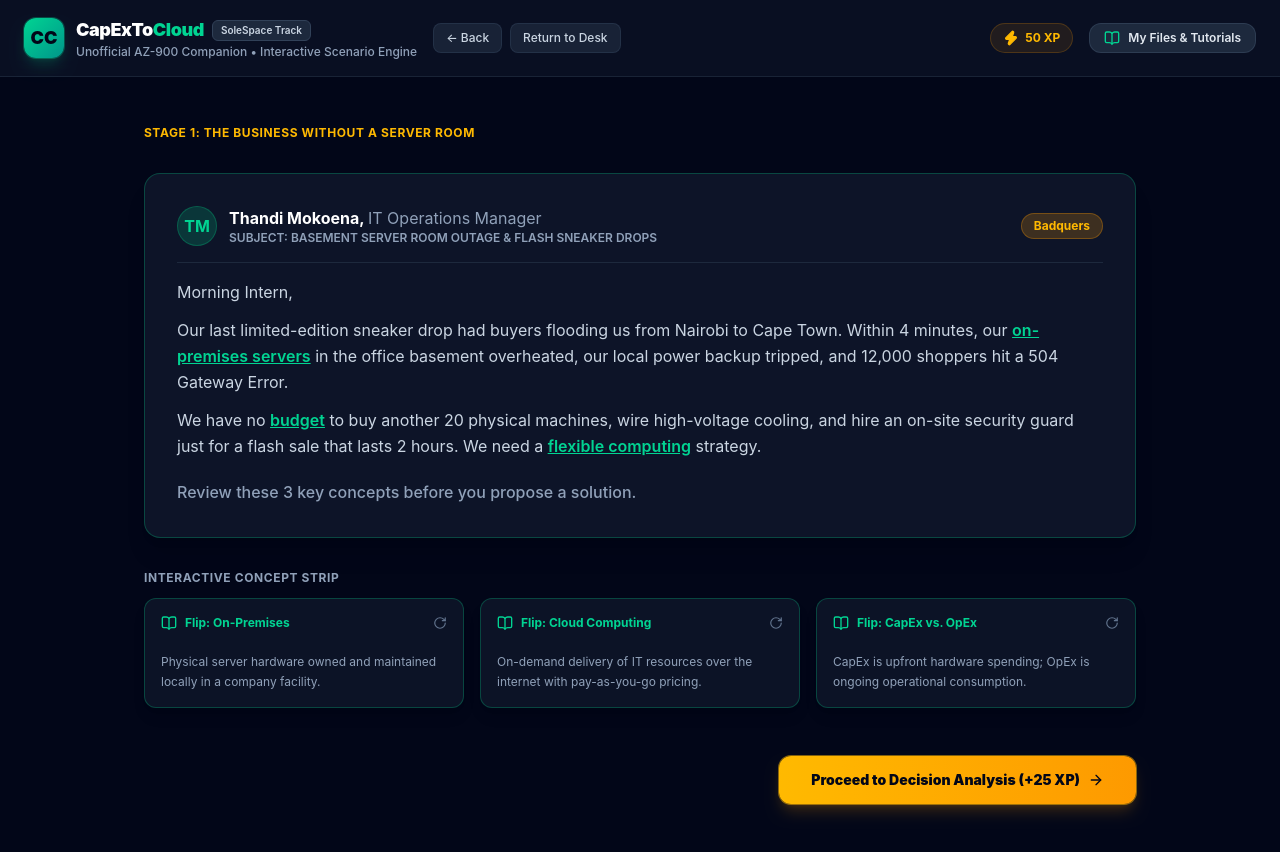
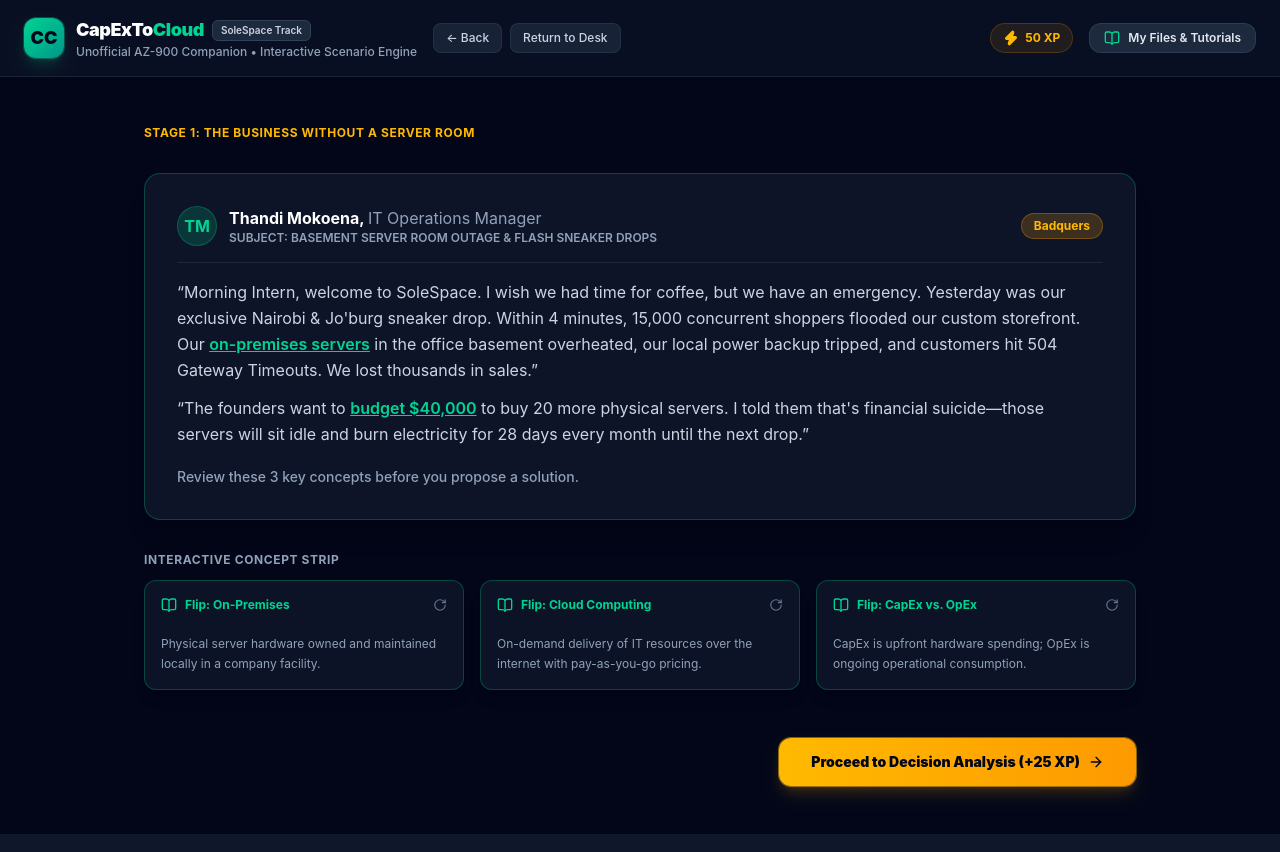
Before and after one commit to MsMasingita/CapExToCloud, a React (Vite) app: page / in a window 1280 px wide. Both pictures are taken after a click on the button "Accept SoleSpace Assignment". Built offline with nearby package versions, Linux system fonts and the light colour scheme.

Commit message:
fix: update budget currency to KES in Thandi briefing scenario

```diff
--- a/src/components/ScreenBriefing.tsx
+++ b/src/components/ScreenBriefing.tsx
@@ -27,13 +27,13 @@ export const ScreenBriefing: React.FC<ScreenBriefingProps> = ({ onProceed }) =>
       id: 'capex-opex',
       title: 'Flip: CapEx vs. OpEx',
       concept: 'CapEx is upfront hardware spending; OpEx is ongoing operational consumption.',
-      application: 'Avoiding KES 40,000 server purchases by paying only for active drop compute.'
+      application: 'Avoiding $40,000 server purchases by paying only for active drop compute.'
     }
   ];
 
   return (
     <div className="max-w-5xl mx-auto px-4 py-8 md:py-12 space-y-8 animate-fadeIn">
-      {/* Header Banner */}
+      {/* Stage Banner */}
       <div className="space-y-1">
         <div className="text-amber-400 text-xs font-bold uppercase tracking-wider">
           STAGE 1: THE BUSINESS WITHOUT A SERVER ROOM
@@ -52,7 +52,7 @@ export const ScreenBriefing: React.FC<ScreenBriefingProps> = ({ onProceed }) =>
                 Thandi Mokoena, <span className="text-slate-400 font-normal">IT Operations Manager</span>
               </h2>
               <p className="text-xs text-slate-400 font-semibold uppercase">
-                SUBJECT: Basement Server Room Outage &amp; Flash Sneaker Drops
+                SUBJECT: BASEMENT SERVER ROOM OUTAGE &amp; FLASH SNEAKER DROPS
               </p>
             </div>
           </div>
@@ -61,24 +61,24 @@ export const ScreenBriefing: React.FC<ScreenBriefingProps> = ({ onProceed }) =>
           </span>
         </div>
 
-        <div className="text-slate-300 text-sm md:text-base leading-relaxed space-y-3">
-          <p>Morning Intern,</p>
+        {/* Thandi's Exact Scenario Text */}
+        <div className="text-slate-300 text-sm md:text-base leading-relaxed space-y-3 font-normal">
           <p>
-            Our last limited-edition sneaker drop had buyers flooding us from Nairobi to Cape Town. Within 4 minutes, our <span className="text-emerald-400 font-semibold underline">on-premises servers</span> in the office basement overheated, our local power backup tripped, and 12,000 shoppers hit a 504 Gateway Error.
+            &ldquo;Morning Intern, welcome to SoleSpace. I wish we had time for coffee, but we have an emergency. Yesterday was our exclusive Nairobi &amp; Jo&apos;burg sneaker drop. Within 4 minutes, 15,000 concurrent shoppers flooded our custom storefront. Our <span className="text-emerald-400 font-semibold underline">on-premises servers</span> in the office basement overheated, our local power backup tripped, and customers hit 504 Gateway Timeouts. We lost thousands in sales.&rdquo;
           </p>
           <p>
-            We have no <span className="text-emerald-400 font-semibold underline">budget</span> to buy another 20 physical machines, wire high-voltage cooling, and hire an on-site security guard just for a flash sale that lasts 2 hours. We need a <span className="text-emerald-400 font-semibold underline">flexible computing</span> strategy.
+            &ldquo;The founders want to <span className="text-emerald-400 font-semibold underline">budget $40,000</span> to buy 20 more physical servers. I told them that&apos;s financial suicide—those servers will sit idle and burn electricity for 28 days every month until the next drop.&rdquo;
           </p>
-          <p className="text-slate-400 font-medium pt-2">
+          <p className="text-slate-400 font-medium pt-2 text-xs md:text-sm">
             Review these 3 key concepts before you propose a solution.
           </p>
         </div>
       </div>
 
-      {/* Interactive Concept Strip (Directly beneath memo as requested by Louisa) */}
+      {/* Interactive Concept Strip */}
       <div className="space-y-3">
         <h3 className="text-xs font-bold text-slate-400 uppercase tracking-wider">
-          Interactive concept strip
+          INTERACTIVE CONCEPT STRIP
         </h3>
 
         <div className="grid grid-cols-1 md:grid-cols-3 gap-4">
@@ -112,7 +112,7 @@ export const ScreenBriefing: React.FC<ScreenBriefingProps> = ({ onProceed }) =>
         </div>
       </div>
 
-      {/* Orange Proceed Button (Matching Wireframe Image 2 Exactly) */}
+      {/* Orange Proceed Button */}
       <div className="flex justify-end pt-4">
         <button
           onClick={onProceed}
```
